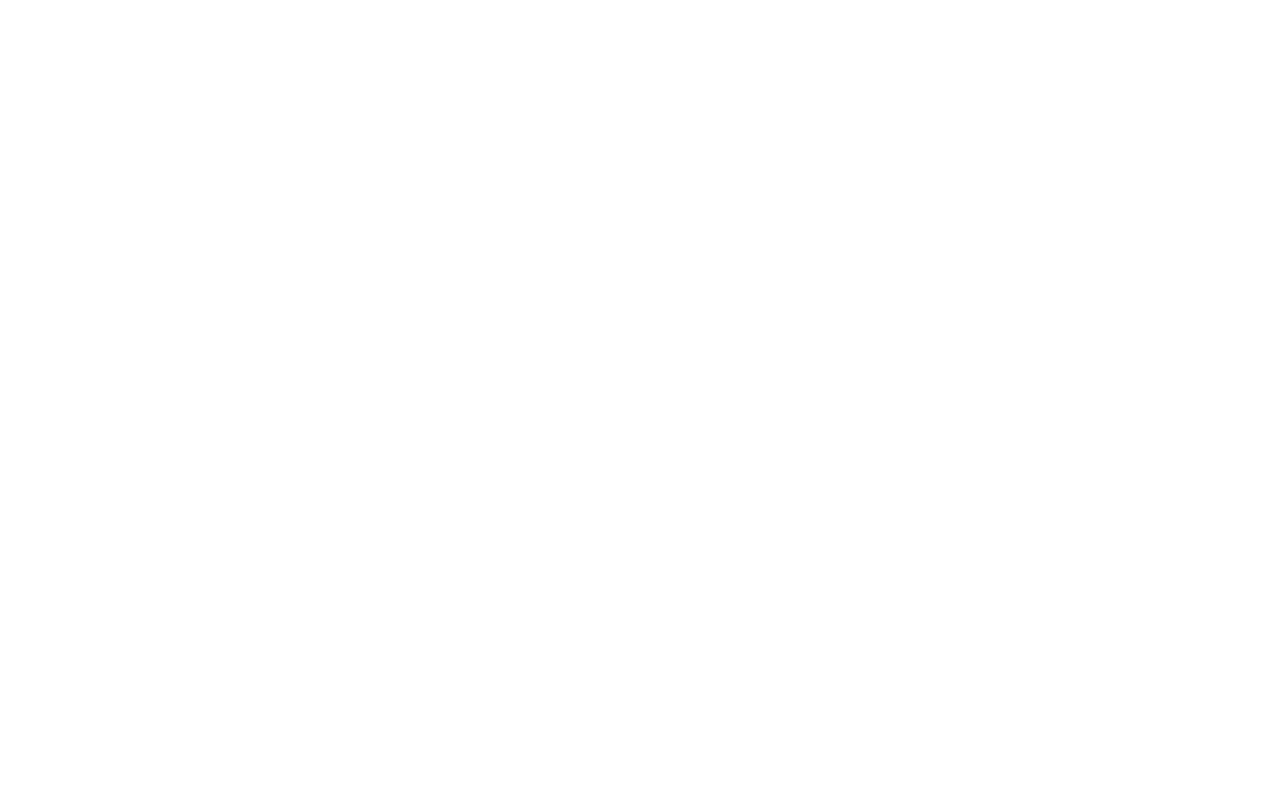
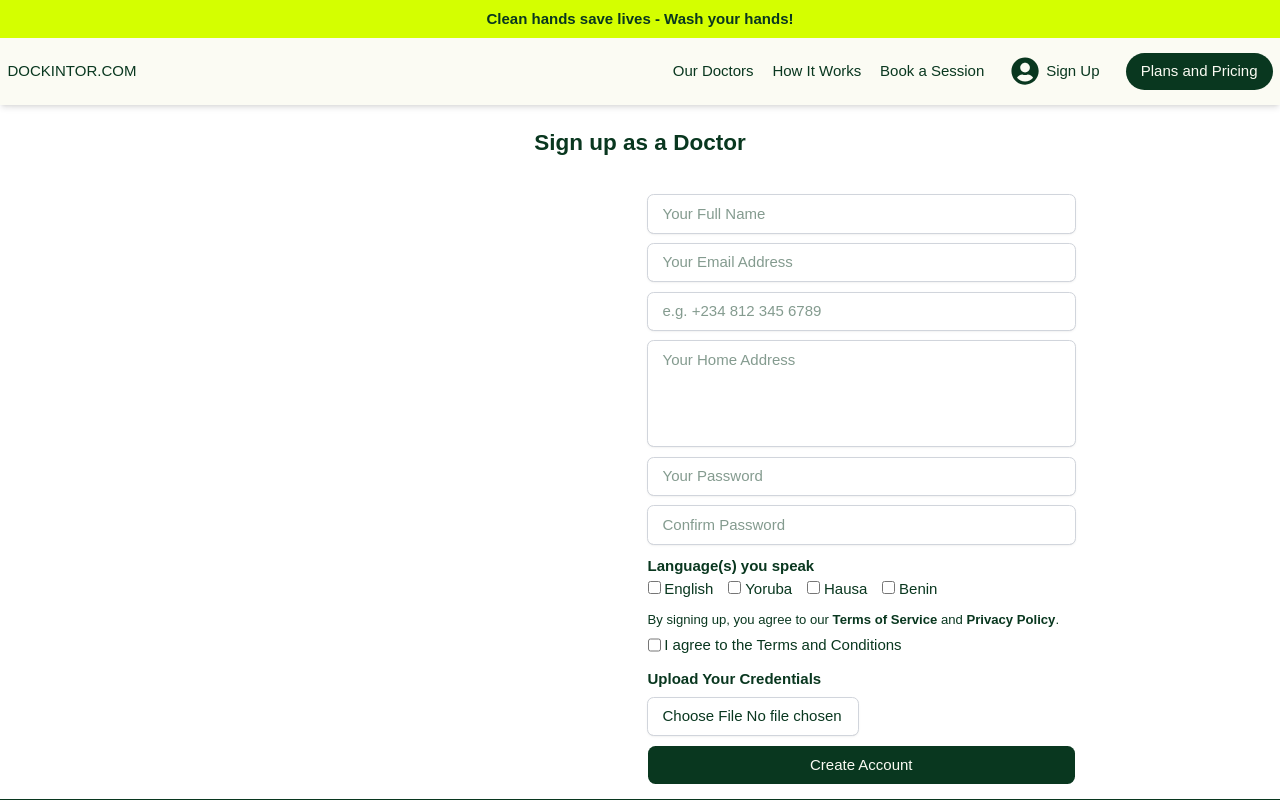
Before and after one commit to benchigozie/dockintor, a React (Vite) app: page /doctor-signup in a window 1280 px wide. Before the commit this address had no page. Shown: the top 800 px of the page. Built offline with nearby package versions, Linux system fonts and the light colour scheme.

Commit message:
feat: add doctor signup form ui.

```diff
--- a/src/App.jsx
+++ b/src/App.jsx
@@ -3,6 +3,7 @@
 import MainLayout from './layouts/mainLayout';
 import GetStarted from './pages/GetStarted';
 import UserSignup from './pages/UserSignup';
+import DoctorSignup from './pages/DoctorSignup';
 
 export default function App() {
   return (
@@ -12,6 +13,7 @@
           <Route path="/" element={<Home />} />
           <Route path="/get-started" element={<GetStarted />} />
           <Route path="/user-signup" element={<UserSignup />} />
+          <Route path="/doctor-signup" element={<DoctorSignup />} />
         </Route>
       </Routes>
     </Router>
--- a/src/pages/DoctorSignup.jsx
+++ b/src/pages/DoctorSignup.jsx
@@ -0,0 +1,145 @@
+import { Formik, Form, Field, ErrorMessage } from 'formik';
+import * as Yup from 'yup';
+import { useState } from 'react';
+import Modal from '../components/Modal';
+import Button from '../components/Button';
+
+const SignupSchema = Yup.object({
+    fullName: Yup.string().min(2, 'Too short').max(50, 'Too long').required('Please enter your full name'),
+    emailAddress: Yup.string().email('Invalid email').required('Email is required'),
+    homeAddress: Yup.string().min(5, 'Too short').max(100, 'Too long').required('Your home address is required'),
+    password: Yup.string().min(6, 'Too short').required('Required'),
+    phoneNumber: Yup.string().required('Phone number is required'),
+    confirmPassword: Yup.string()
+        .oneOf([Yup.ref('password')], 'Passwords must match')
+        .required('Required'),
+    agree: Yup.boolean()
+        .oneOf([true], 'You must accept the terms and conditions')
+        .required('You have not accepted Terms and Conditions'),
+    spokenLanguages: Yup.array()
+        .min(1, 'Select at least one language')
+        .of(Yup.string()),
+    credentials: Yup.mixed()
+        .required('Please upload your credentials')
+        .test(
+            'fileFormat',
+            'Only PDF files are accepted',
+            value => value && value.type === 'application/pdf'
+        ),
+});
+
+function DoctorSignup() {
+
+    const [showTerms, setShowTerms] = useState(false);
+    const [showPolicy, setShowPolicy] = useState(false);
+
+    const initialValues = {
+        fullName: '',
+        emailAddress: '',
+        password: '',
+        confirmPassword: '',
+        phoneNumber: '',
+        homeAddress: '',
+        agree: false,
+        spokenLanguages: [],
+        credentials: null,
+    };
+
+    return (
+        <div className="w-full pt-4">
+            <h1 className="text-2xl font-bold text-center mb-6">Sign up as a Doctor</h1>
+            <div className='grid grid-cols-1 md:grid-cols-2 gap-4 max-w-[900px] p-4 mx-auto'>
+                <div>
+                    <img src="" alt="" className='bg-amber-700' />
+                </div>
+                <Formik initialValues={initialValues} validationSchema={SignupSchema} onSubmit={(values) => {
+                    registerUser(values);
+                }}>
+                    <Form action="" className="flex flex-col gap-3 w-full">
+                        <div className="flex flex-col gap-1">
+                            <Field name="fullName" type="text" id="first-name" placeholder="Your Full Name" className="rounded-md shadow-sm py-2 px-4 outline-gray-300 focus:outline-mygreen outline-1 caret-mygreen text-mygreen" />
+                            <ErrorMessage name="fullName" component="div" className="text-orange-600 text-sm" />
+                        </div>
+                        <div className="flex flex-col gap-1">
+                            <Field name="emailAddress" type="email" id="email" placeholder="Your Email Address" className="rounded-md shadow-sm py-2 px-4 outline-gray-300 focus:outline-mygreen outline-1 caret-mygreen text-mygreen" />
+                            <ErrorMessage name="emailAddress" component="div" className="text-orange-600 text-sm" />
+                        </div>
+                        <div className="flex flex-col gap-1">
+                            <Field name="phoneNumber" type="tel" id="phone-number" placeholder="e.g. +234 812 345 6789" className="rounded-md shadow-sm py-2 px-4 outline-gray-300 focus:outline-mygreen outline-1 caret-mygreen text-mygreen" />
+                            <ErrorMessage name="phoneNumber" component="div" className="text-orange-600 text-sm" />
+                        </div>
+                        <div className="flex flex-col gap-1">
+                            <Field name="homeAddress" as="textarea" rows="4" type="text" id="home-address" placeholder="Your Home Address" className="rounded-md shadow-sm py-2 px-4 outline-gray-300 focus:outline-mygreen outline-1 caret-mygreen text-mygreen resize-none" />
+                            <ErrorMessage name="homeAddress" component="div" className="text-orange-600 text-sm" />
+                        </div>
+                        <div className="flex flex-col gap-1">
+                            <Field name="password" type="password" id="password" placeholder="Your Password" className="rounded-md shadow-sm py-2 px-4 outline-gray-300 focus:outline-mygreen outline-1 caret-mygreen text-mygreen" />
+                            <ErrorMessage name="password" component="div" className="text-orange-600 text-sm" />
+                        </div>
+                        <div className="flex flex-col gap-1">
+                            <Field name="confirmPassword" type="password" id="confirm-password" placeholder="Confirm Password" className="rounded-md shadow-sm py-2 px-4 outline-gray-300 focus:outline-mygreen outline-1 caret-mygreen text-mygreen" />
+                            <ErrorMessage name="confirmPassword" component="div" className="text-orange-600 text-sm" />
+                        </div>
+                        <div>
+                            <label className="font-semibold">Language(s) you speak</label>
+                            <div className='flex gap-4'>
+                                <div>
+                                    <label>
+                                        <Field type="checkbox" name="spokenLanguages" value="english" className="accent-mygreen mr-1" />
+                                        English
+                                    </label>
+                                </div>
+                                <div>
+                                    <label>
+                                        <Field type="checkbox" name="spokenLanguages" value="yoruba" className="accent-mygreen mr-1" />
+                                        Yoruba
+                                    </label>
+                                </div>
+                                <div>
+                                    <label>
+                                        <Field type="checkbox" name="spokenLanguages" value="hausa" className="accent-mygreen mr-1" />
+                                        Hausa
+                                    </label>
+                                </div>
+                                <div>
+                                    <label>
+                                        <Field type="checkbox" name="spokenLanguages" value="benin" className="accent-mygreen mr-1" />
+                                        Benin
+                                    </label>
+                                </div>
+                            </div>
+                            <ErrorMessage name="spokenLanguages" component="div" className="text-orange-600 text-sm" />
+                        </div>
+                        <div className="flex flex-col gap-1">
+                            <p className="text-sm">By signing up, you agree to our <span className="text-mygreen cursor-pointer font-bold hover:border-b-1" onClick={() => setShowTerms(true)}>Terms of Service</span> and <span className="text-mygreen cursor-pointer font-bold hover:border-b-1" onClick={() => setShowPolicy(true)}>Privacy Policy</span>.</p>
+                            <div className='flex gap-1'>
+                                <Field type="checkbox" name="agree" className="accent-mygreen" />
+                                <label htmlFor="agree">I agree to the Terms and Conditions</label>
+                            </div>
+                            <ErrorMessage name="agree" component="div" className="text-orange-600 text-sm" />
+                        </div>
+                        <div className='flex flex-col gap-2'>
+                            <label className="font-semibold">Upload Your Credentials</label>
+                            <input
+                            name="credentials"
+                            type="file"
+                            accept=".pdf"
+                            className="rounded-md shadow-sm py-2 px-4 outline-gray-300 focus:outline-mygreen outline-1 caret-mygreen text-mygreen max-w-56"
+                            onChange={(event) => {
+                                const file = event.currentTarget.files[0];
+                                setFieldValue("credentials", file);
+                              }}
+                            />
+                            <ErrorMessage name="credentials" component="div" className="text-orange-600 text-sm" />
+                        </div>
+                        <button type="submit" className="text-mylight rounded-lg bg-mygreen py-2 min-w-28 px-4 hover:cursor-pointer hover:bg-mygreen/80">Create Account</button>
+                    </Form>
+                </Formik>
+            </div>
+            {showTerms && <Modal title="Terms and Conditions" onClose={() => setShowTerms(false)} />}
+            {showPolicy && <Modal title="Privacy Policy" onClose={() => setShowPolicy(false)} />}
+        </div>
+    )
+}
+
+export default DoctorSignup;
--- a/src/pages/UserSignup.jsx
+++ b/src/pages/UserSignup.jsx
@@ -66,7 +66,7 @@
                             <ErrorMessage name="confirmPassword" component="div" className="text-orange-600 text-sm" />
                         </div>
                         <div>
-                            <label htmlFor='language' className="font-semibold">Your Preferred Language</label>
+                            <label className="font-semibold">Your Preferred Language</label>
                             <div className='flex gap-4'>
                                 <div>
                                     <label>
```
